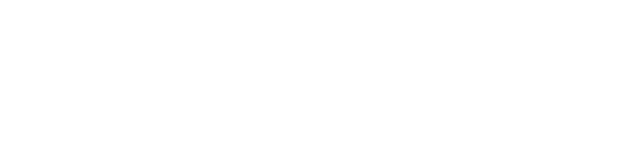
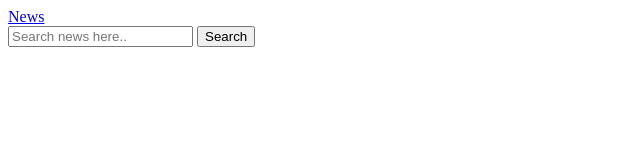
Before and after one commit to gauravrajput-2313/dev-demo, a plain HTML site: page index.html in a window 1280 px wide. Shown: the whole page, without its empty margins (0-640 px from the left). Drawn offline with Linux system fonts and the light colour scheme.

Commit message:
add changes

```diff
--- a/index.html
+++ b/index.html
@@ -3,7 +3,24 @@
   <head>
     <meta charset="UTF-8" />
     <meta name="viewport" content="width=device-width, initial-scale=1.0" />
-    <title>Sample page</title>
+    <title>News api project</title>
+    <link rel="stylesheet" href="style.css" />
   </head>
-  <body></body>
+  <body>
+    <nav>
+      <div>
+        <a href="index.html">News</a>
+        <div class="search-container">
+          <input
+            type="text"
+            placeholder="Search news here.."
+            id="search-input"
+          />
+          <button id="search-button">Search</button>
+        </div>
+      </div>
+    </nav>
+
+    <script src="app.js"></script>
+  </body>
 </html>
```
Also changed, not shown: 1 other file.
